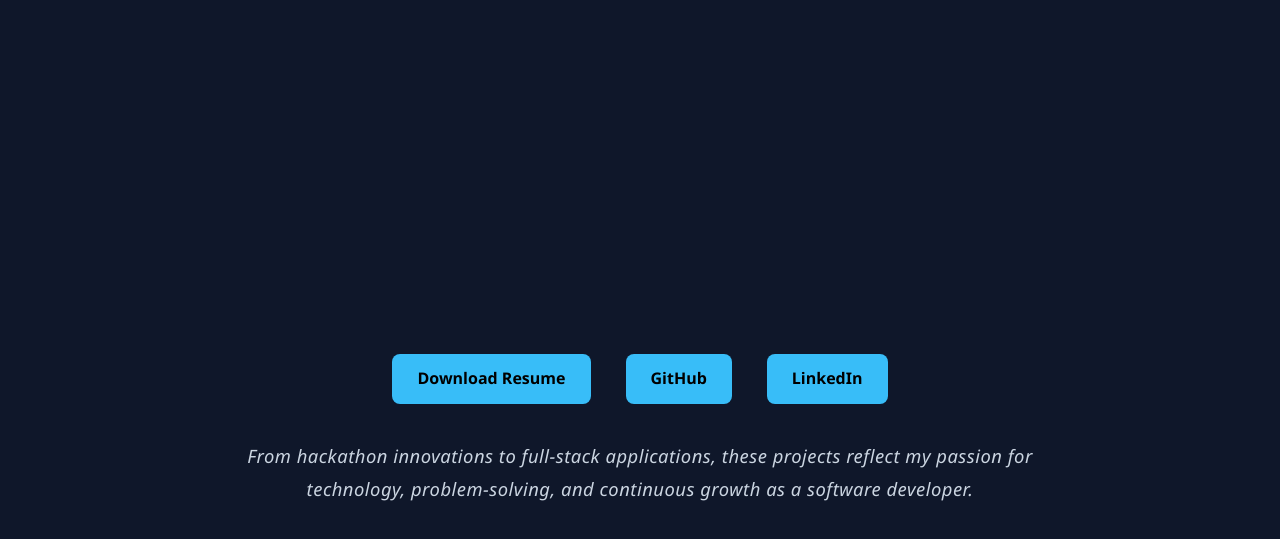
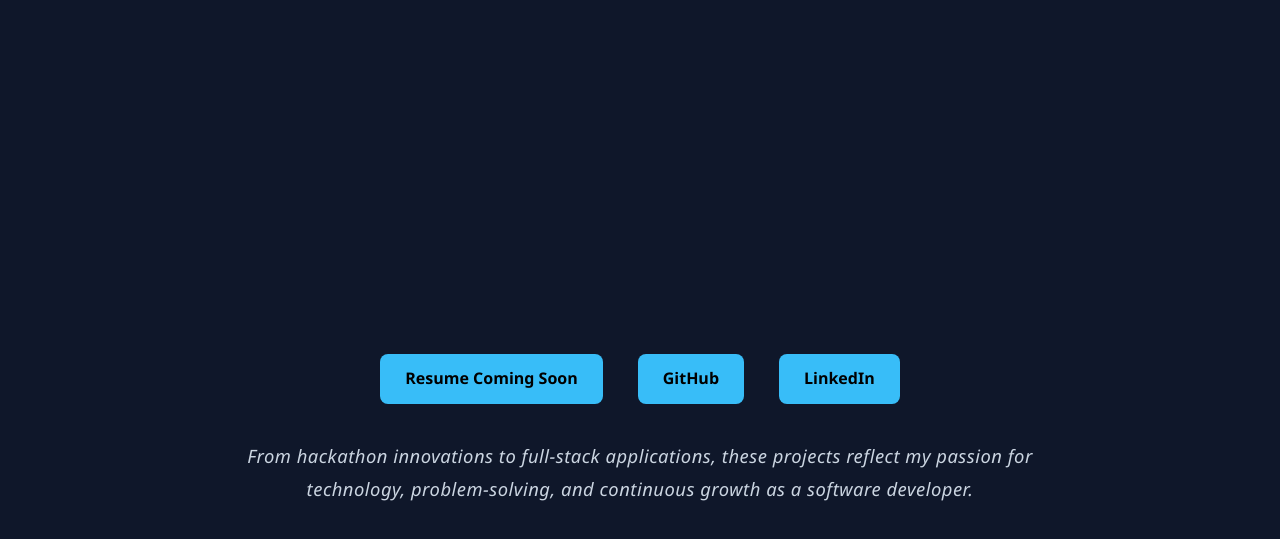
Before and after one commit to Prashantsengar99/portfolio, a plain HTML site: page index.html in a window 1280 px wide. Shown: the part 519-1058 px from the top of the page. Drawn offline with Linux system fonts and the light colour scheme.

Commit message:
Removed resume download button

```diff
--- a/index.html
+++ b/index.html
@@ -47,9 +47,9 @@
 </section>
 <div class="buttons">
 
-    <a href="#" download class="btn">
-        Download Resume
-    </a>
+    <a href="javascript:void(0)" class="btn">
+    Resume Coming Soon
+</a>
 
     <a href="https://github.com/Prashantsengar99"
        target="_blank"
```
